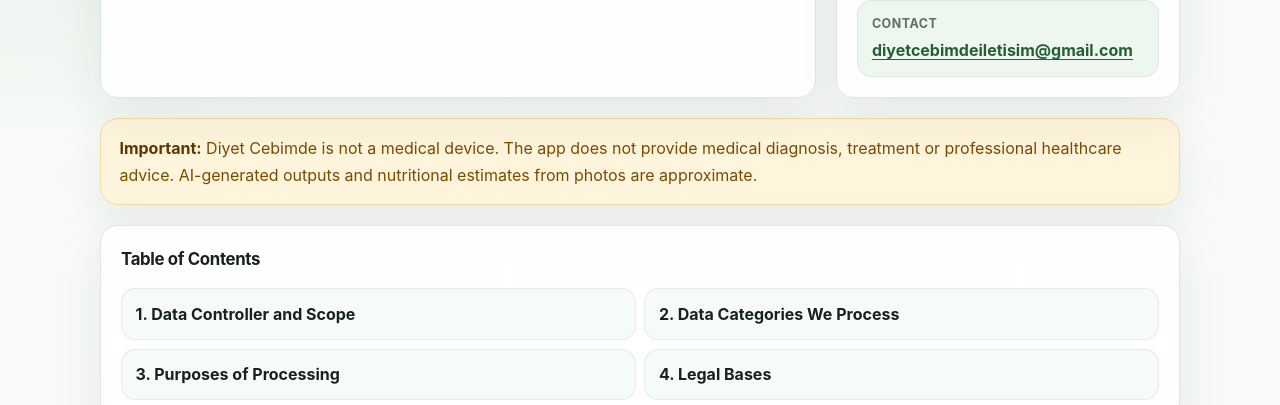
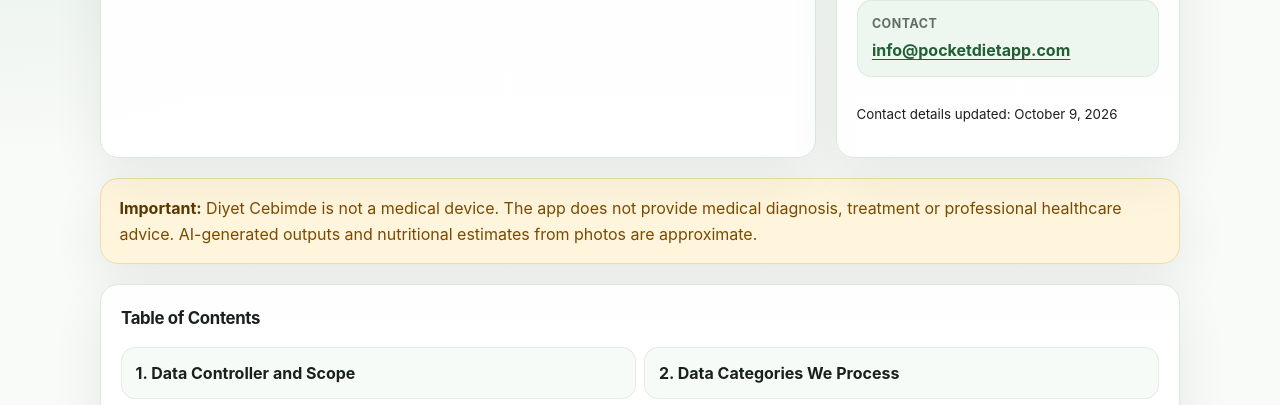
Before and after one commit to Dsawer/Diyet_Cebimde_Privacy, a plain HTML site: page index.html in a window 1280 px wide. Shown: the part 394-799 px from the top of the page. Drawn offline with Linux system fonts and the light colour scheme.

Commit message:
Update public contact details and link official app website

```diff
--- a/index.html
+++ b/index.html
@@ -379,7 +379,8 @@
           <div class="meta-row"><span>Uygulama</span><strong>Diyet Cebimde</strong></div>
           <div class="meta-row"><span>Sürüm</span><strong>2026.09.07.a</strong></div>
           <div class="meta-row"><span>Son Güncelleme</span><strong>7 Eylül 2026</strong></div>
-          <div class="meta-row"><span>İletişim</span><strong><a href="mailto:diyetcebimdeiletisim@gmail.com">diyetcebimdeiletisim@gmail.com</a></strong></div>
+          <div class="meta-row"><span>İletişim</span><strong><a href="mailto:info@pocketdietapp.com">info@pocketdietapp.com</a></strong></div>
+          <p><small>İletişim bilgileri güncellendi: 9 Ekim 2026</small></p>
         </aside>
       </section>
 
@@ -471,7 +472,7 @@
         <h2>7. Reklam, Rıza ve Takip</h2>
         <p>Güncel reklam altyapımız Unity LevelPlay (ironSource) ve ironSource Ads kullanır. Banner, tam ekran ve isteğe bağlı ödüllü reklamlar gösterilebilir. Reklam sunumu ve ölçümleme sırasında cihaz/reklam tanımlayıcıları, IP adresi, teknik cihaz bilgileri, rıza sinyalleri ve reklam etkileşim olayları işlenebilir.</p>
         <p>Ödüllü reklamın doğru hesaba eklenmesi için uygulama kullanıcı kimliği, ödül miktarı ve tekil işlem kimliği reklam sağlayıcısı ile sunucumuz arasında kullanılır. Sağlık ve beslenme içeriklerinizi reklam hedeflemesi için reklam sağlayıcısına göndermeyiz.</p>
-        <p>Uygulama içi yasal onay durumu reklam SDK'sına iletilir. Reklam kişiselleştirmesi sağlayıcının desteklediği rıza sinyallerine ve cihaz ayarlarına bağlıdır. Reklam tanımlayıcısı ve kişiselleştirme tercihlerinizi cihazınızın gizlilik/reklam ayarlarından yönetebilirsiniz. Güncel metinler uygulamada Ayarlar → Yasal Belgeler bölümündedir; rızanızı geri çekme ve veri hakları talepleriniz için <a href="mailto:diyetcebimdeiletisim@gmail.com">diyetcebimdeiletisim@gmail.com</a> adresine yazabilirsiniz.</p>
+        <p>Uygulama içi yasal onay durumu reklam SDK'sına iletilir. Reklam kişiselleştirmesi sağlayıcının desteklediği rıza sinyallerine ve cihaz ayarlarına bağlıdır. Reklam tanımlayıcısı ve kişiselleştirme tercihlerinizi cihazınızın gizlilik/reklam ayarlarından yönetebilirsiniz. Güncel metinler uygulamada Ayarlar → Yasal Belgeler bölümündedir; rızanızı geri çekme ve veri hakları talepleriniz için <a href="mailto:info@pocketdietapp.com">info@pocketdietapp.com</a> adresine yazabilirsiniz.</p>
         <p>Sağlayıcının veri işleme ve gizlilik tercihleri için <a href="https://unity.com/legal/game-player-and-app-user-privacy-policy">Unity uygulama kullanıcıları gizlilik politikasını</a> inceleyebilirsiniz.</p>
       </section>
 
@@ -547,7 +548,7 @@
           <li>Uygulanabilir olduğunda veri taşınabilirliği, işlemeyi kısıtlama ve rızayı geri çekme haklarını kullanma.</li>
           <li>Yetkili veri koruma otoritesine şikâyette bulunma.</li>
         </ul>
-        <p>Taleplerinizi <a href="mailto:diyetcebimdeiletisim@gmail.com">diyetcebimdeiletisim@gmail.com</a> adresine iletebilirsiniz. Kimliğinizi doğrulamak için ek bilgi talep edilebilir. Başvurular, uygulanabilir mevzuatta öngörülen sürelerde; KVKK bakımından kural olarak en geç 30 gün içinde sonuçlandırılır.</p>
+        <p>Taleplerinizi <a href="mailto:info@pocketdietapp.com">info@pocketdietapp.com</a> adresine iletebilirsiniz. Kimliğinizi doğrulamak için ek bilgi talep edilebilir. Başvurular, uygulanabilir mevzuatta öngörülen sürelerde; KVKK bakımından kural olarak en geç 30 gün içinde sonuçlandırılır.</p>
       </section>
 
       <section class="section" id="tr-14">
@@ -571,7 +572,7 @@
       <section class="section" id="tr-17">
         <h2>17. İletişim</h2>
         <p>Gizlilik, veri koruma, hesap silme veya kullanıcı haklarıyla ilgili talepler için iletişim adresi:</p>
-        <p><strong><a href="mailto:diyetcebimdeiletisim@gmail.com">diyetcebimdeiletisim@gmail.com</a></strong></p>
+        <p><strong><a href="mailto:info@pocketdietapp.com">info@pocketdietapp.com</a></strong></p>
       </section>
     </article>
 
@@ -586,7 +587,8 @@
           <div class="meta-row"><span>Application</span><strong>Diyet Cebimde</strong></div>
           <div class="meta-row"><span>Version</span><strong>2026.09.07.a</strong></div>
           <div class="meta-row"><span>Last Updated</span><strong>September 7, 2026</strong></div>
-          <div class="meta-row"><span>Contact</span><strong><a href="mailto:diyetcebimdeiletisim@gmail.com">diyetcebimdeiletisim@gmail.com</a></strong></div>
+          <div class="meta-row"><span>Contact</span><strong><a href="mailto:info@pocketdietapp.com">info@pocketdietapp.com</a></strong></div>
+          <p><small>Contact details updated: October 9, 2026</small></p>
         </aside>
       </section>
 
@@ -678,7 +680,7 @@
         <h2>7. Advertising, Consent and Tracking</h2>
         <p>Our current advertising system uses Unity LevelPlay (ironSource) and ironSource Ads. The app may display banners, full-screen ads and optional rewarded ads. Ad delivery and measurement may process device/advertising identifiers, IP address, technical device information, consent signals and ad-interaction events.</p>
         <p>The app user ID, reward amount and a unique transaction ID are used between the advertising provider and our server to credit rewarded ads to the correct account. We do not send your health or nutrition content to the advertising provider for ad targeting.</p>
-        <p>In-app legal acceptance status is passed to the advertising SDK. Ad personalization depends on the provider's supported consent signals and device settings. You can manage advertising identifiers and personalization preferences in your device's privacy/advertising settings. Current documents are available in Settings → Legal Documents. For consent withdrawal and data-rights requests, contact <a href="mailto:diyetcebimdeiletisim@gmail.com">diyetcebimdeiletisim@gmail.com</a>.</p>
+        <p>In-app legal acceptance status is passed to the advertising SDK. Ad personalization depends on the provider's supported consent signals and device settings. You can manage advertising identifiers and personalization preferences in your device's privacy/advertising settings. Current documents are available in Settings → Legal Documents. For consent withdrawal and data-rights requests, contact <a href="mailto:info@pocketdietapp.com">info@pocketdietapp.com</a>.</p>
         <p>For the provider's data practices and privacy choices, see the <a href="https://unity.com/legal/game-player-and-app-user-privacy-policy">Unity Game Player and App User Privacy Policy</a>.</p>
       </section>
 
@@ -754,7 +756,7 @@
           <li>Where applicable, to exercise data portability, restriction of processing and withdrawal of consent rights.</li>
           <li>To lodge a complaint with a competent data protection authority.</li>
         </ul>
-        <p>You may send requests to <a href="mailto:diyetcebimdeiletisim@gmail.com">diyetcebimdeiletisim@gmail.com</a>. Additional information may be requested to verify your identity. Requests are handled within the periods required by applicable law; under KVKK, generally within 30 days.</p>
+        <p>You may send requests to <a href="mailto:info@pocketdietapp.com">info@pocketdietapp.com</a>. Additional information may be requested to verify your identity. Requests are handled within the periods required by applicable law; under KVKK, generally within 30 days.</p>
       </section>
 
       <section class="section" id="en-14">
@@ -778,13 +780,14 @@
       <section class="section" id="en-17">
         <h2>17. Contact</h2>
         <p>For privacy, data protection, account deletion or user rights requests, contact:</p>
-        <p><strong><a href="mailto:diyetcebimdeiletisim@gmail.com">diyetcebimdeiletisim@gmail.com</a></strong></p>
+        <p><strong><a href="mailto:info@pocketdietapp.com">info@pocketdietapp.com</a></strong></p>
       </section>
     </article>
   </main>
 
   <footer class="footer">
-    <p><strong>Diyet Cebimde</strong> · <span data-footer-tr>Son güncelleme: 7 Eylül 2026 · Sürüm 2026.09.07.a</span><span data-footer-en hidden>Last updated: September 7, 2026 · Version 2026.09.07.a</span> · <a href="mailto:diyetcebimdeiletisim@gmail.com">diyetcebimdeiletisim@gmail.com</a></p>
+    <p><strong>Diyet Cebimde</strong> · <span data-footer-tr>Son güncelleme: 7 Eylül 2026 · Sürüm 2026.09.07.a</span><span data-footer-en hidden>Last updated: September 7, 2026 · Version 2026.09.07.a</span> · <a href="mailto:info@pocketdietapp.com">info@pocketdietapp.com</a></p>
+    <p><a href="https://pocketdietapp.com/">Resmî web sitesi / Official website</a> · <a href="https://play.google.com/store/apps/details?id=com.diyetcebimde.app">Google Play</a></p>
   </footer>
 
   <script>
```
Also changed, not shown: delete-account.html (+9 -8 lines).
